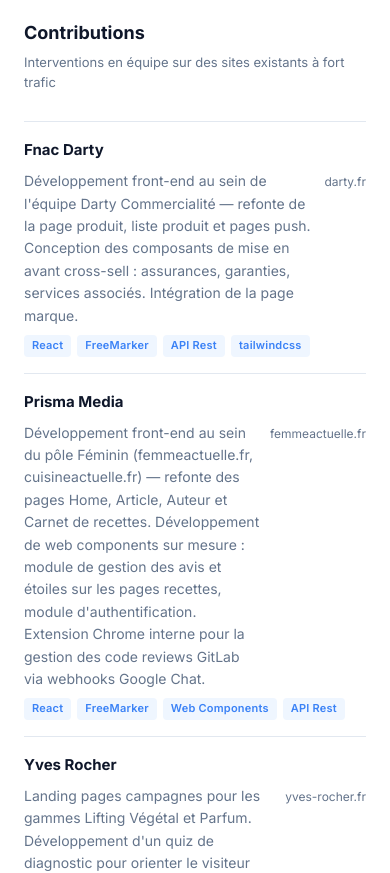
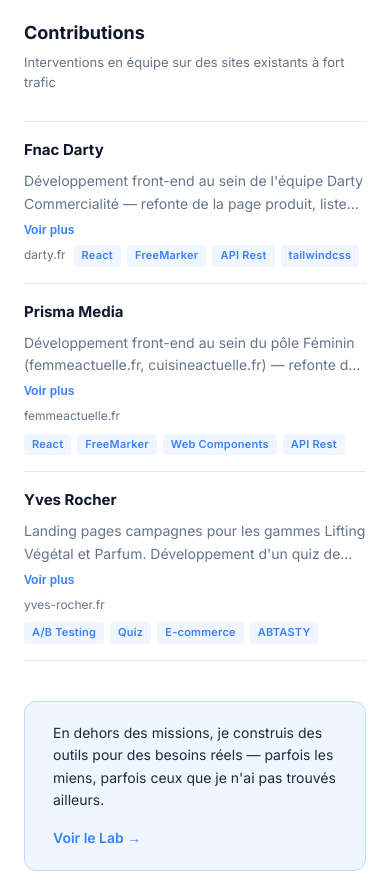
Before and after one commit to adrienvidal/portfolio-2026, a Next.js app: page / in a window 390 px wide. Shown: the part 8080-8953 px from the top of the page. Built offline with nearby package versions, Linux system fonts and the light colour scheme.

Commit message:
add OtherMissionItem component and refactor other missions list

```diff
--- /dev/null
+++ b/src/components/Projects/OtherMissionItem.tsx
@@ -0,0 +1,39 @@
+'use client'
+
+import { useState } from 'react'
+
+interface OtherMissionItemProps {
+  name: string
+  description: string
+  tags: string[]
+  link: string
+  site: string
+}
+
+export default function OtherMissionItem({ name, description, tags, link, site }: OtherMissionItemProps) {
+  const [expanded, setExpanded] = useState(false)
+
+  return (
+    <li className="other-missions__item">
+      <span className="other-missions__name">{name}</span>
+      <span className={`other-missions__desc${expanded ? ' other-missions__desc--expanded' : ''}`}>
+        {description}
+      </span>
+      <button
+        className="other-missions__toggle"
+        onClick={() => setExpanded((v) => !v)}
+        aria-expanded={expanded}
+      >
+        {expanded ? 'Voir moins' : 'Voir plus'}
+      </button>
+      <div className="other-missions__tags">
+        {tags.map((tag) => (
+          <span key={tag} className="other-missions__tag">{tag}</span>
+        ))}
+      </div>
+      <a className="other-missions__link" href={link} target="_blank" rel="noopener noreferrer">
+        {site}
+      </a>
+    </li>
+  )
+}
--- a/src/components/Projects/Projects.scss
+++ b/src/components/Projects/Projects.scss
@@ -270,6 +270,10 @@
       text-decoration: underline;
     }
   }
+
+  &__toggle {
+    display: none;
+  }
 }
 
 @media (max-width: 900px) {
@@ -293,6 +297,31 @@
       width: 100%;
     }
 
+    &__desc {
+      display: -webkit-box;
+      -webkit-line-clamp: 2;
+      -webkit-box-orient: vertical;
+      overflow: hidden;
+
+      &--expanded {
+        display: block;
+        overflow: visible;
+      }
+    }
+
+    &__toggle {
+      display: inline-block;
+      width: 100%;
+      background: none;
+      border: none;
+      padding: 0;
+      font-size: 12px;
+      font-weight: 600;
+      color: var(--blue-text);
+      cursor: pointer;
+      text-align: left;
+    }
+
     &__tags {
       order: 3;
     }
--- a/src/components/Projects/Projects.tsx
+++ b/src/components/Projects/Projects.tsx
@@ -1,6 +1,7 @@
 import Link from 'next/link'
 import { projects, otherMissions } from '../../data/content'
 import ProjectCard from './ProjectCard'
+import OtherMissionItem from './OtherMissionItem'
 import './Projects.scss'
 
 export default function Projects() {
@@ -24,18 +25,14 @@
         </div>
         <ul className="other-missions__list">
           {otherMissions.items.map((client) => (
-            <li key={client.name} className="other-missions__item">
-              <span className="other-missions__name">{client.name}</span>
-              <span className="other-missions__desc">{client.description}</span>
-              <div className="other-missions__tags">
-                {client.tags.map((tag) => (
-                  <span key={tag} className="other-missions__tag">{tag}</span>
-                ))}
-              </div>
-              <a className="other-missions__link" href={client.link} target="_blank" rel="noopener noreferrer">
-                {client.site}
-              </a>
-            </li>
+            <OtherMissionItem
+              key={client.name}
+              name={client.name}
+              description={client.description}
+              tags={client.tags}
+              link={client.link}
+              site={client.site}
+            />
           ))}
         </ul>
       </div>
```
Also changed, not shown: src/app/projets/page.tsx (+9 -12 lines).
